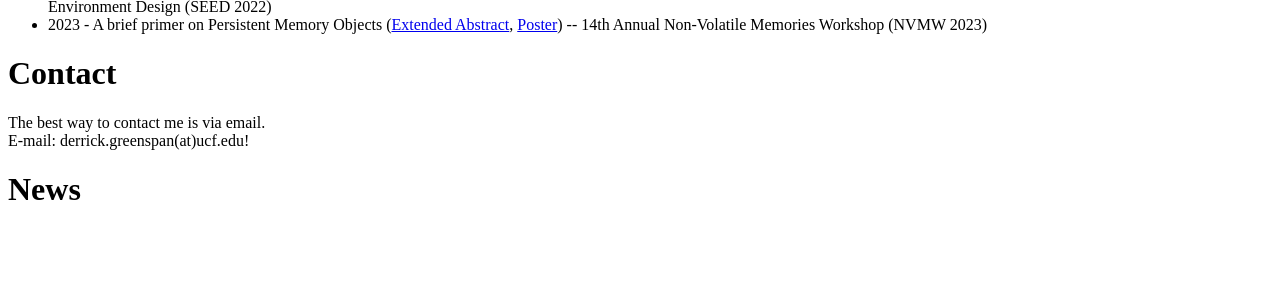
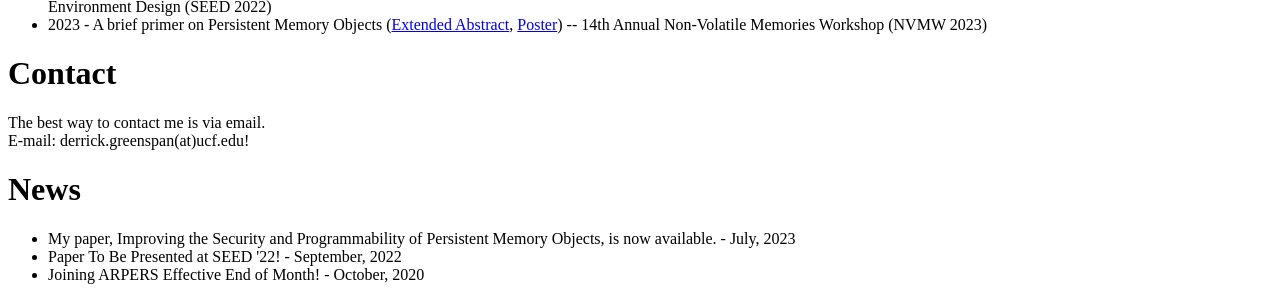
Before and after one commit to derrickgreenspan/derrickgreenspan.github.io, a plain HTML site: page index.html in a window 1280 px wide. Shown: the part 770-1070 px from the top of the page. Before the commit the page ends 1000 px from the top, so only its background shows below. Drawn offline with Linux system fonts and the light colour scheme.

Commit message:
Update index.html

```diff
--- a/index.html
+++ b/index.html
@@ -36,6 +36,11 @@
 
     <header>
      <h1>News</h1>
+     <ul>
+     <li>My paper, Improving the Security and Programmability of Persistent Memory Objects, is now available. - July, 2023 </li>
+     <li>Paper To Be Presented at SEED '22! - September, 2022 </li>
+     <li>Joining ARPERS Effective End of Month! - October, 2020 </li>
+     </ul>
     </header>
 </p>
 </body>
```
